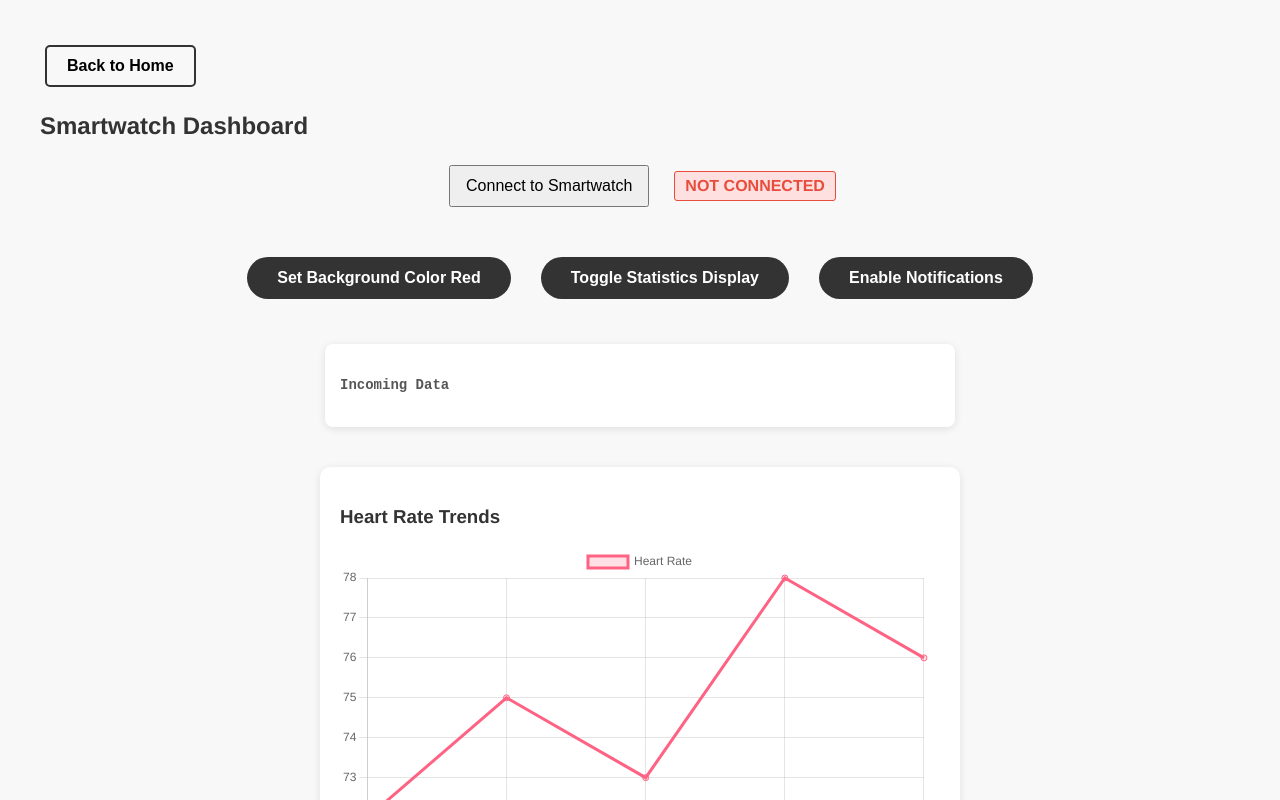
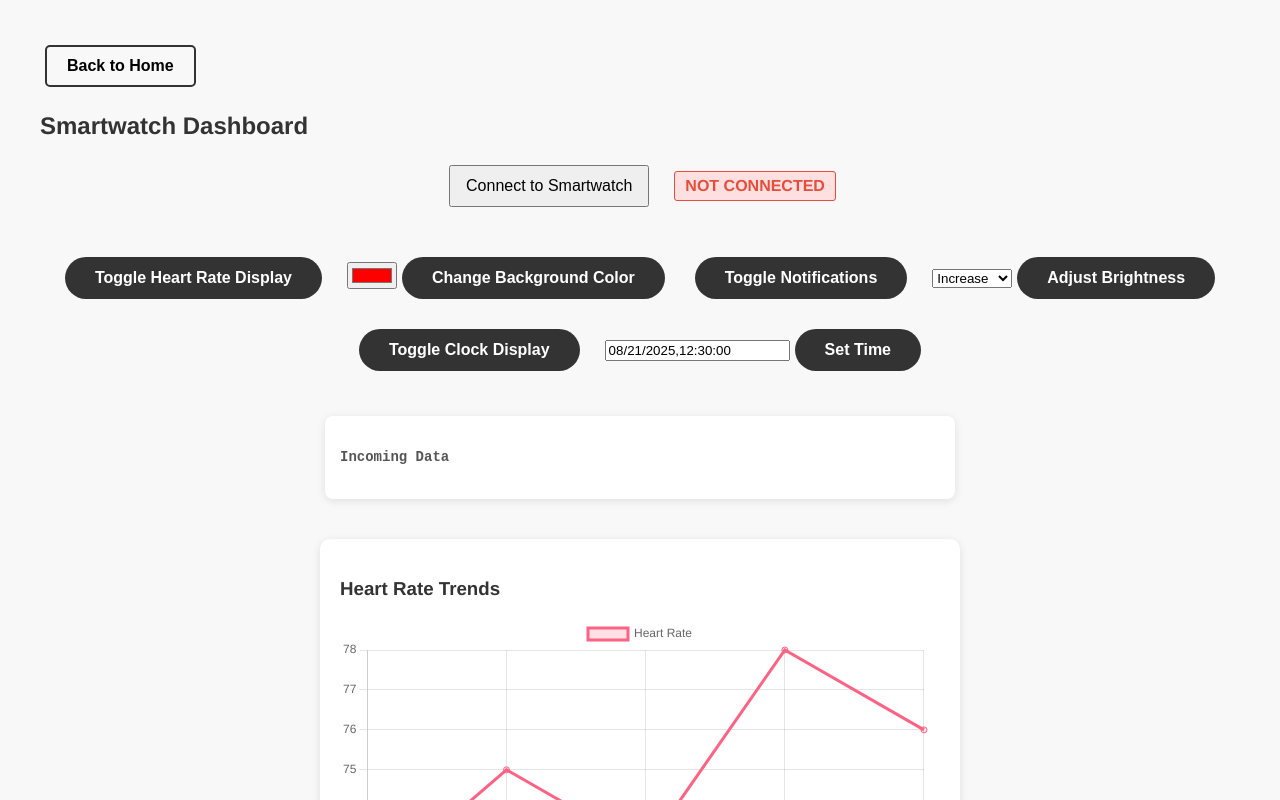
Before and after one commit to wolvwatch/smartwatch-site, a React (Create React App) app: page /dashboard in a window 1280 px wide. Shown: the top 800 px of the page. Built offline with nearby package versions, Linux system fonts and the light colour scheme; no server answers.

Commit message:
Update Dashboard.js

```diff
--- a/src/components/Dashboard.js
+++ b/src/components/Dashboard.js
@@ -11,6 +11,10 @@ const Dashboard = () => {
   const [serialPort, setSerialPort] = useState(null);
 
   const [receivedData, setReceivedData] = useState("");
+
+  const [bgColor, setBgColor] = useState('#ff0000'); // for CMD:2
+  const [brightness, setBrightness] = useState('UP'); // for CMD:4
+  const [timeInput, setTimeInput] = useState('08/21/2025,12:30:00'); // for CMD:6
 
   // dummy data
   const [heartrateData] = useState({
@@ -51,22 +55,39 @@ const Dashboard = () => {
       setSerialPort(port);
     }
   };
-
-  const updateBackgroundColor = async (color) => {
+  const toggleHeartRateDisplay = async () => {
     if (serialPort) {
-      await sendCommand(serialPort, '2');
+      await sendCommand(serialPort, 'CMD:1');
     }
   };
 
-  const updateStatisticsDisplay = async () => {
+  const changeBackgroundColor = async (hexColor) => {
     if (serialPort) {
-      await sendCommand(serialPort, 3);
+      await sendCommand(serialPort, `CMD:2:${hexColor}`);
     }
   };
 
-  const enableNotifications = async () => {
+  const toggleNotifications = async () => {
     if (serialPort) {
-      await sendCommand(serialPort, 4);
+      await sendCommand(serialPort, 'CMD:3');
+    }
+  };
+
+  const adjustBrightness = async (direction) => {
+    if (serialPort && (direction === 'UP' || direction === 'DOWN')) {
+      await sendCommand(serialPort, `CMD:4:${direction}`);
+    }
+  };
+
+  const toggleClockDisplay = async () => {
+    if (serialPort) {
+      await sendCommand(serialPort, 'CMD:5');
+    }
+  };
+
+  const setTime = async (timeString) => {
+    if (serialPort) {
+      await sendCommand(serialPort, `CMD:6:${timeString}`);
     }
   };
 
@@ -131,15 +152,65 @@ const Dashboard = () => {
         )}
       </div>
       <div className="controls-section">
-        <button onClick={() => updateBackgroundColor('#ff0000')}>
-          Set Background Color Red
+        {/* Command 1: Toggle Heart Rate Display */}
+        <button onClick={toggleHeartRateDisplay}>
+          Toggle Heart Rate Display
         </button>
-        <button onClick={updateStatisticsDisplay}>
-          Toggle Statistics Display
+
+        {/* Command 2: Change Background Color */}
+        <div className="parameter-control">
+          <input
+            id="bgColor"
+            type="color"
+            className="control-input"
+            value={bgColor}
+            onChange={(e) => setBgColor(e.target.value)}
+          />
+          <button onClick={() => changeBackgroundColor(bgColor)}>
+            Change Background Color
+          </button>
+        </div>
+
+        {/* Command 3: Toggle Notifications */}
+        <button onClick={toggleNotifications}>
+          Toggle Notifications
         </button>
-        <button onClick={enableNotifications}>
-          Enable Notifications
+
+        {/* Command 4: Adjust Brightness */}
+        <div className="parameter-control">
+          <select
+            id="brightness"
+            className="control-input"
+            value={brightness}
+            onChange={(e) => setBrightness(e.target.value)}
+          >
+            <option value="UP">Increase</option>
+            <option value="DOWN">Decrease</option>
+          </select>
+          <button onClick={() => adjustBrightness(brightness)}>
+            Adjust Brightness
+          </button>
+        </div>
+
+        {/* Command 5: Toggle Clock Display */}
+        <button onClick={toggleClockDisplay}>
+          Toggle Clock Display
         </button>
+
+        {/* Command 6: Set Time */}
+        <div className="parameter-control">
+          <input
+            id="timeInput"
+            type="text"
+            className="control-input"
+            placeholder="MM/DD/YYYY,HH:MIN:SEC"
+            value={timeInput}
+            onChange={(e) => setTimeInput(e.target.value)}
+          />
+          <button onClick={() => setTime(timeInput)}>
+            Set Time
+          </button>
+        </div>
       </div>
 
             {/* Display incoming serial data */}
```
